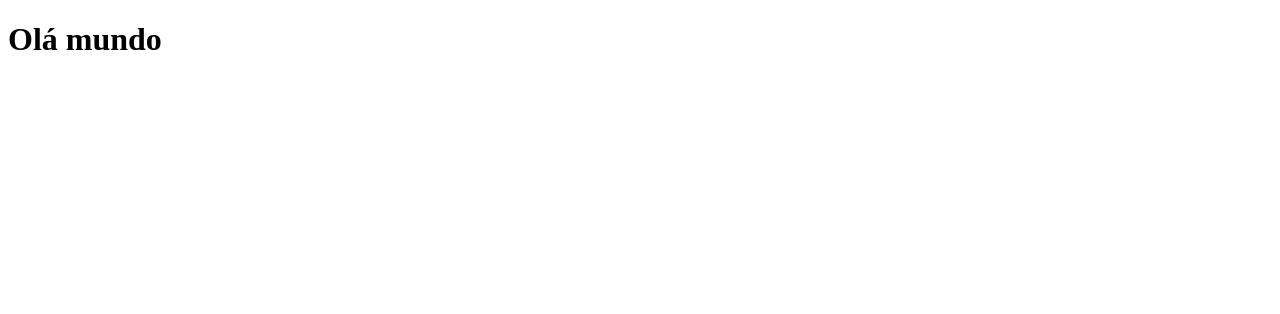
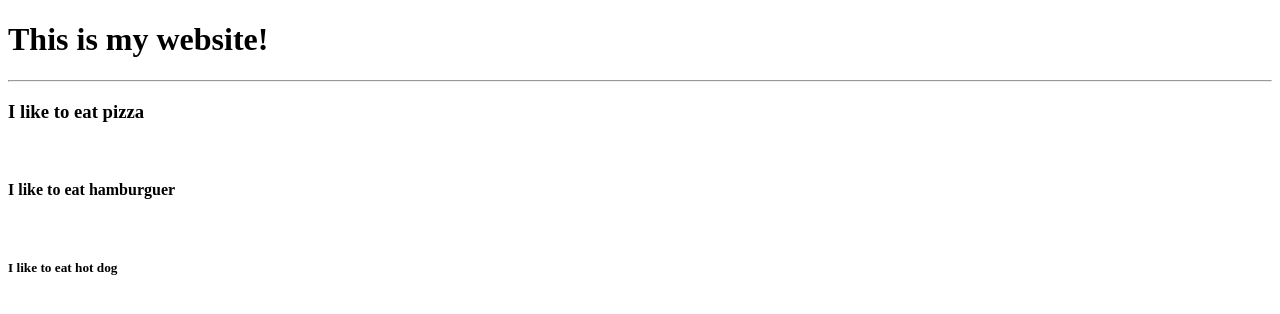
Before and after one commit to DearFloki0/html-studies, a plain HTML site: page index.html in a window 1280 px wide. Drawn offline with Linux system fonts and the light colour scheme.

Commit message:
alterações

```diff
--- a/index.html
+++ b/index.html
@@ -3,10 +3,17 @@
 <head>
     <meta charset="UTF-8">
     <meta name="viewport" content="width=device-width, initial-scale=1.0">
-    <title>Teste</title>
+    <title>My first website</title>
 </head>
 <body>
-    <h1>Olá mundo</h1>
+    <h1>This is my website!</h1>  <!--Title and sizes, h1,h2,h3....-->
+    <hr> <!--Section divider-->
+    <h3>I like to eat pizza</h3>
+    <br> <!--Line breaker-->
+    <h4>I like to eat hamburguer</h4>
+    <br>
+    <h5>I like to eat hot dog</h5>
+
 
 </body>
 </html>
```
Also changed, not shown: page 2.html (added).
